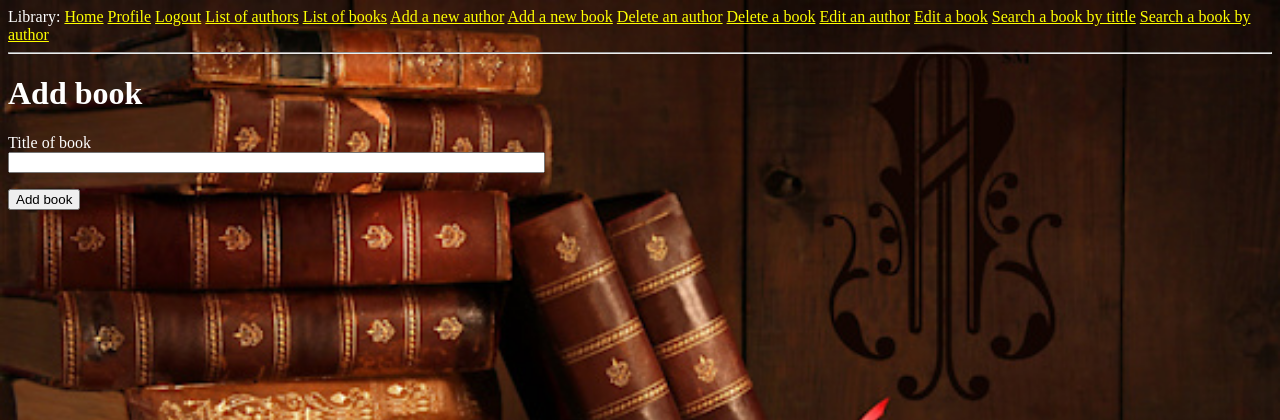
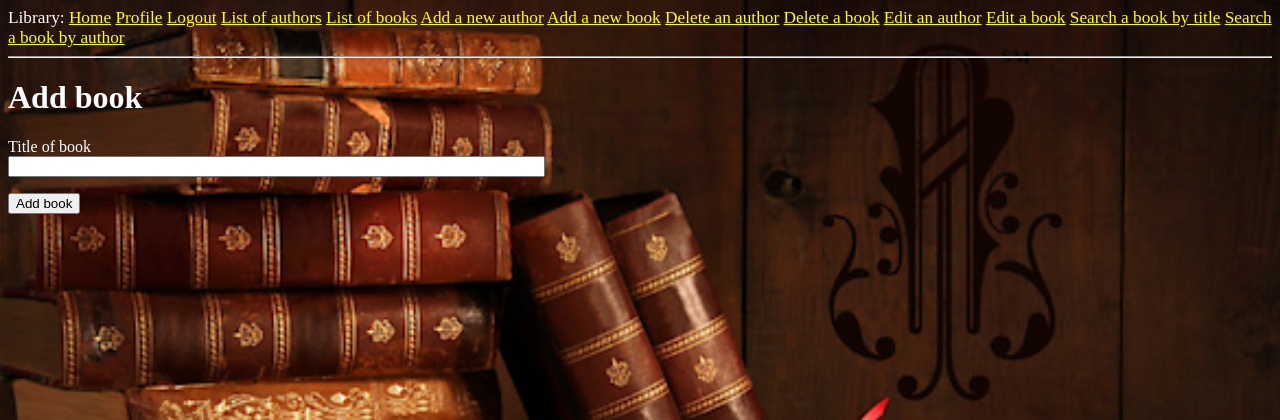
Before and after one commit to general0303/library3, a Flask app: page /add_book in a window 1280 px wide. Shown: the top 420 px of the page. Run offline with Flask 2, Linux system fonts and the light colour scheme; the visitor is signed in with stand-in values (Sample User, id 1); data comes from the database, SQL or seed files in the repository.

Commit message:
fix bugs in title

```diff
--- a/app/forms.py
+++ b/app/forms.py
@@ -73,7 +73,7 @@ class SearchBooksByAuthorForm(FlaskForm):
     submit = SubmitField('Search books')
 
 
-class SearchBooksByTittleForm(FlaskForm):
+class SearchBooksByTitleForm(FlaskForm):
     name = StringField('Tittle of book')
     submit = SubmitField('Search books')
 
--- a/app/routes.py
+++ b/app/routes.py
@@ -10,7 +10,7 @@ from werkzeug.urls import url_parse
 from app import db
 from app.forms import RegistrationForm
 from app.forms import AddAuthorForm, AddBookForm, DeleteAuthorForm, DeleteBookForm, EditAuthorForm, EditBookForm, \
-    SearchBooksByAuthorForm, SearchBooksByTittleForm
+    SearchBooksByAuthorForm, SearchBooksByTitleForm
 from datetime import datetime
 from app.forms import EditProfileForm
 
@@ -211,19 +211,20 @@ def search_books_by_author():
     return render_template('search_book_by_author.html', title='Search book', form=form)
 
 
-@app.route('/search_books_by_tittle', methods=['GET', 'POST'])
-def search_books_by_tittle():
-    form = SearchBooksByTittleForm()
+@app.route('/search_books_by_title', methods=['GET', 'POST'])
+def search_books_by_title():
+    form = SearchBooksByTitleForm()
     if form.validate_on_submit():
         name = form.name.data
         b = Book.query.filter_by(name = name).first()
         if b is None:
-            flash('This author is not in the library')
-            return redirect(url_for('search_books_by_tittle'))
+            flash('This book is not in the library')
+            return redirect(url_for('search_books_by_title'))
         authors = b.authors
         books = authors[0].books
         return render_template('book.html', title=b.name, book=b, books=books)
-    return render_template('search_book_by_tittle.html', title='Search book', form=form)
+    return render_template('search_book_by_title.html', title='Search book', form=form)
+
 
 @app.route('/user/<username>')
 @login_required
--- a/app/templates/Base.html
+++ b/app/templates/Base.html
@@ -20,7 +20,7 @@
         </style>
     </head>
     <body>
-        <div>Library:
+        <div style="font-size: 1.08em">Library:
            <a href="{{ url_for('index') }}">Home</a>
         {% if current_user.is_anonymous %}
             <a href="{{ url_for('login') }}">Login</a>
@@ -36,7 +36,7 @@
         <a href="{{ url_for('delete_book') }}">Delete a book</a>
         <a href="{{ url_for('edit_author') }}">Edit an author</a>
         <a href="{{ url_for('edit_book') }}">Edit a book</a>
-        <a href="{{ url_for('search_books_by_tittle') }}">Search a book by tittle</a>
+        <a href="{{ url_for('search_books_by_title') }}">Search a book by title</a>
         <a href="{{ url_for('search_books_by_author') }}">Search a book by author</a>
         </div>
         <hr>
--- a/app/templates/book.html
+++ b/app/templates/book.html
@@ -7,7 +7,7 @@
    }
   </style>
     <h1 align="center">{{ book.name }}</h1>
-    <p>Authors:
+    <p style="font-size: 1.5em">Authors:
     {% for author in book.authors %}
         {{ author.name }}
     {% endfor %}</p>
```
Also changed, not shown: app/templates/search_book_by_title.html (renamed from app/templates/search_book_by_tittle.html).
